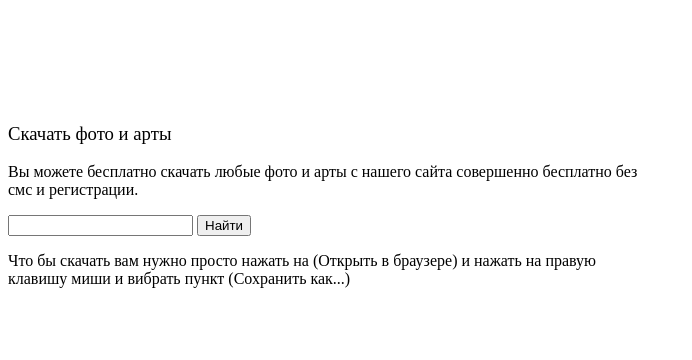
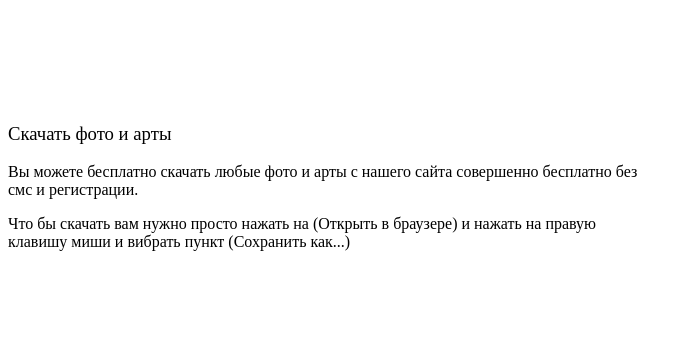
Before and after one commit to gallarywithpic/Gallary, a Django app: template download/templates/download/index.html in a window 1280 px wide. Shown: the top 360 px of the page, without its empty margins (0-692 px from the left). Run offline with Django 3.2, Linux system fonts and the light colour scheme; the template is opened without the code that fills it, so the values that code supplies are empty.

Commit message:
fix pictures

```diff
--- a/download/templates/download/index.html
+++ b/download/templates/download/index.html
@@ -10,10 +10,6 @@
     <div class="container">
       <h1>Скачать фото и арты</h1>
       <p class="lead text-muted">Вы можете бесплатно скачать любые фото и арты с нашего сайта совершенно бесплатно без смс и регистрации. </p>
-<form action="https://vgtimes.ru/uploads/gallery/main/172924/btw_key_art_11.jpg">
-  <input type="search" name="text">
-  <input type="submit" value="Найти">
-</form>
         <p class="lead text-muted"> Что бы скачать вам нужно просто нажать на (Открыть в браузере) и нажать на правую клавишу миши и вибрать пункт (Сохранить как...)</p>
       <p>
       </p>
```
